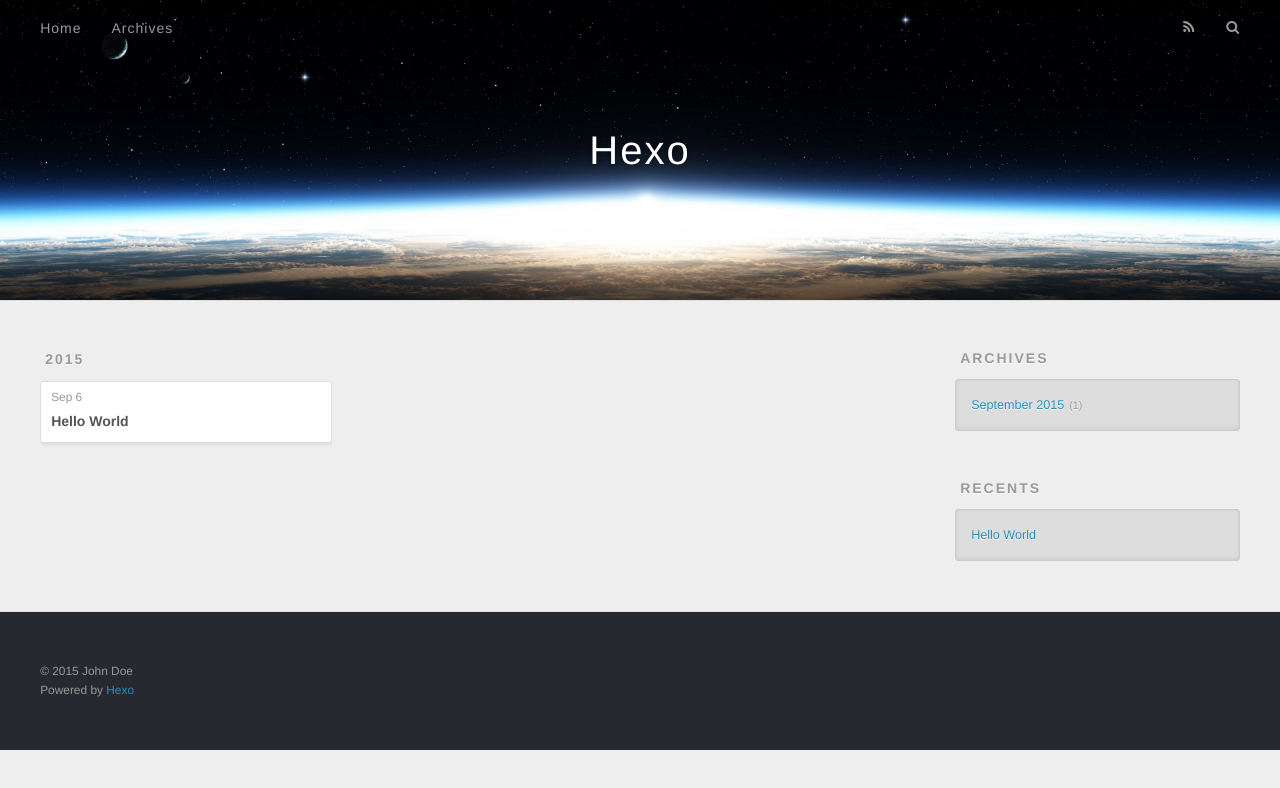
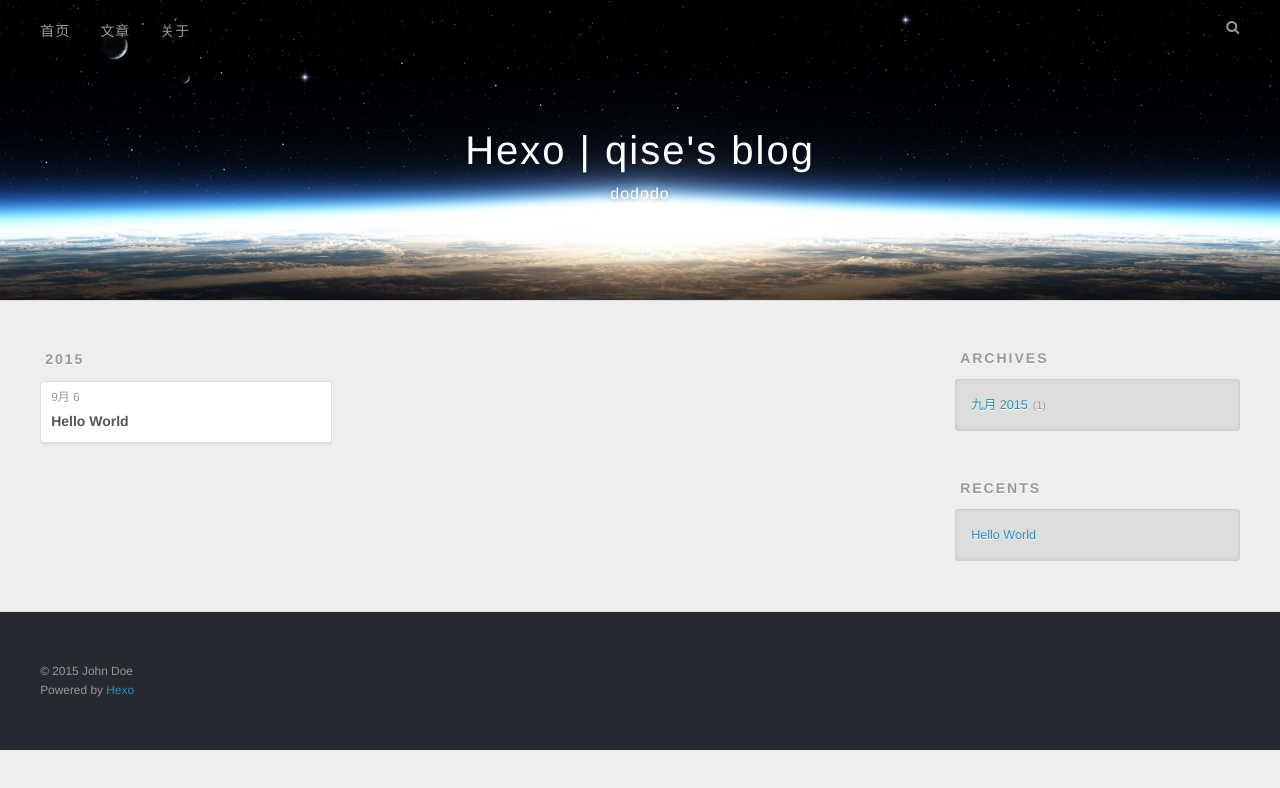
Before and after one commit to qise/qise.github.io, a plain HTML site: page archives/2015/09/index.html in a window 1280 px wide. Drawn offline with nearby package versions, Linux system fonts and the light colour scheme.

Commit message:
Site updated: 2015-09-06 15:18:33

```diff
--- a/archives/2015/09/index.html
+++ b/archives/2015/09/index.html
@@ -3,19 +3,18 @@
 <head>
   <meta charset="utf-8">
 
-  <title>Archives: 2015/9 | Hexo</title>
+  <title>Archives: 2015/9 | Hexo | qise&#39;s blog</title>
   <meta name="viewport" content="width=device-width, initial-scale=1, maximum-scale=1">
-  <meta name="description">
+  <meta name="description" content="起色的博客;qise blog">
 <meta property="og:type" content="website">
-<meta property="og:title" content="Hexo">
+<meta property="og:title" content="Hexo | qise's blog">
 <meta property="og:url" content="http://yoursite.com/archives/2015/09/index.html">
-<meta property="og:site_name" content="Hexo">
-<meta property="og:description">
+<meta property="og:site_name" content="Hexo | qise's blog">
+<meta property="og:description" content="起色的博客;qise blog">
 <meta name="twitter:card" content="summary">
-<meta name="twitter:title" content="Hexo">
-<meta name="twitter:description">
-
-    <link rel="alternative" href="/atom.xml" title="Hexo" type="application/atom+xml">
+<meta name="twitter:title" content="Hexo | qise's blog">
+<meta name="twitter:description" content="起色的博客;qise blog">
+<meta name="twitter:creator" content="@[object Object]">
 
 
     <link rel="icon" href="/favicon.png">
@@ -33,22 +32,26 @@
   <div id="header-outer" class="outer">
     <div id="header-title" class="inner">
       <h1 id="logo-wrap">
-        <a href="/" id="logo">Hexo</a>
+        <a href="/" id="logo">Hexo | qise&#39;s blog</a>
       </h1>
+
+        <h2 id="subtitle-wrap">
+          <a href="/" id="subtitle">dododo</a>
+        </h2>
 
     </div>
     <div id="header-inner" class="inner">
       <nav id="main-nav">
         <a id="main-nav-toggle" class="nav-icon"></a>
 
-          <a class="main-nav-link" href="/">Home</a>
+          <a class="main-nav-link" href="/">首页</a>
 
-          <a class="main-nav-link" href="/archives">Archives</a>
+          <a class="main-nav-link" href="/archives">文章</a>
+
+          <a class="main-nav-link" href="/about">关于</a>
 
       </nav>
       <nav id="sub-nav">
-
-          <a id="nav-rss-link" class="nav-icon" href="/atom.xml" title="RSS Feed"></a>
 
         <a id="nav-search-btn" class="nav-icon" title="Search"></a>
       </nav>
@@ -76,7 +79,7 @@
   <div class="archive-article-inner">
     <header class="archive-article-header">
       <a href="/2015/09/06/hello-world/" class="archive-article-date">
-  <time datetime="2015-09-06T06:59:17.657Z" itemprop="datePublished">Sep 6</time>
+  <time datetime="2015-09-06T07:15:50.813Z" itemprop="datePublished">9月 6</time>
 </a>
 
 
@@ -106,7 +109,7 @@
   <div class="widget-wrap">
     <h3 class="widget-title">Archives</h3>
     <div class="widget">
-      <ul class="archive-list"><li class="archive-list-item"><a class="archive-list-link" href="/archives/2015/09/">September 2015</a><span class="archive-list-count">1</span></li></ul>
+      <ul class="archive-list"><li class="archive-list-item"><a class="archive-list-link" href="/archives/2015/09/">九月 2015</a><span class="archive-list-count">1</span></li></ul>
     </div>
   </div>
 
@@ -141,9 +144,11 @@
     </div>
     <nav id="mobile-nav">
 
-    <a href="/" class="mobile-nav-link">Home</a>
+    <a href="/" class="mobile-nav-link">首页</a>
 
-    <a href="/archives" class="mobile-nav-link">Archives</a>
+    <a href="/archives" class="mobile-nav-link">文章</a>
+
+    <a href="/about" class="mobile-nav-link">关于</a>
 
 </nav>
 
```
Also changed, not shown: 2015/09/06/hello-world/index.html (+19 -14 lines), archives/2015/index.html (+23 -18 lines), archives/index.html (+23 -18 lines), index.html (+24 -19 lines).
